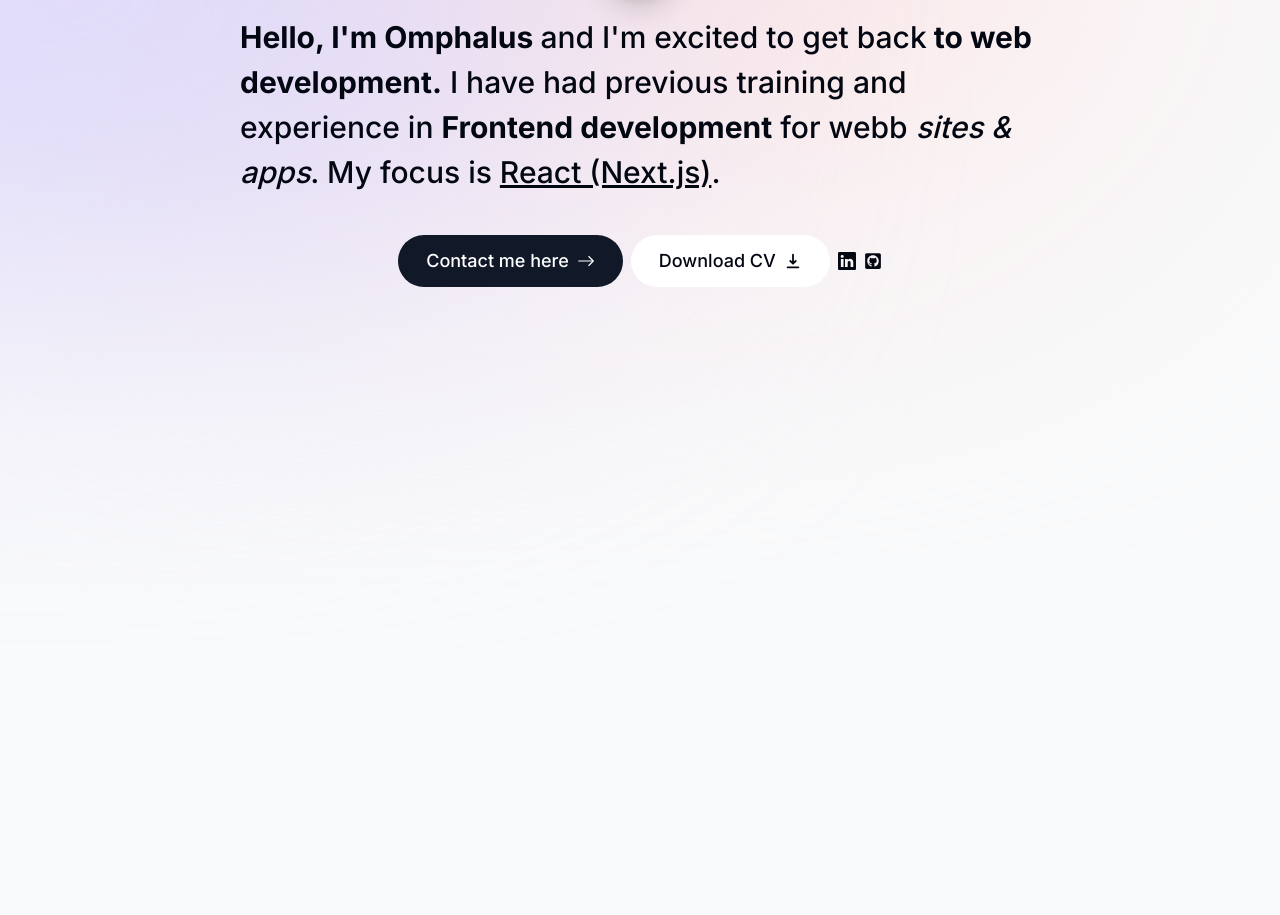
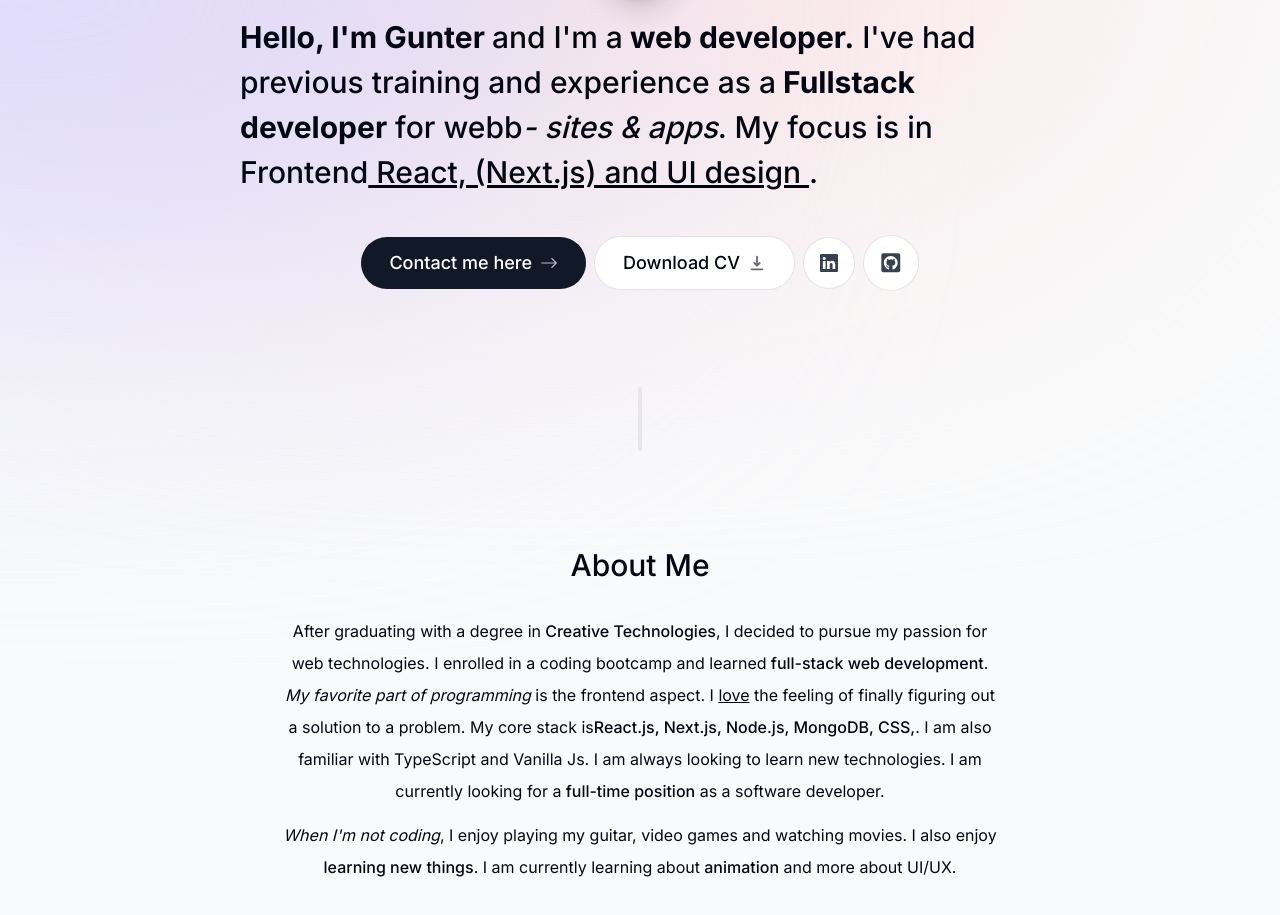
Before and after one commit to okdezines/Portfolio-website, a Next.js app: page / in a window 1280 px wide. Shown: the part 241-1156 px from the top of the page. Built offline with nearby package versions, Linux system fonts and the light colour scheme.

Commit message:
added about me page and styling 80%

```diff
--- a/app/page.tsx
+++ b/app/page.tsx
@@ -1,9 +1,13 @@
+import About from "@/components/about";
 import Intro from "@/components/Intro";
+import SectionDivider from "@/components/section-divider";
 
 export default function Home() {
   return (
     <main className="flex flex-col items-center px-4 ">
       <Intro />
+      <SectionDivider />
+      <About />
     </main>
   );
 }
--- a/components/Intro.tsx
+++ b/components/Intro.tsx
@@ -46,46 +46,58 @@ export default function Intro() {
           </motion.span>
         </div>
       </div>
-      <motion.p
+      <motion.h1
         className="mb-10 mt-4 px-4 text-2xl font-medium !leading-[1.5] sm:text-3xl"
         initial={{ opacity: 0, y: 100 }}
         animate={{ opacity: 1, y: 0 }}
       >
-        <span className="font-bold">Hello, I'm Omphalus </span> and I'm excited
-        to get back
-        <span className="font-bold"> to web development.</span> I have had
-        previous training and experience in{" "}
-        <span className="font-bold">Frontend development</span> for webb{" "}
-        <span className="italic">sites & apps</span>. My focus is{" "}
-        <span className="underline">React (Next.js)</span>.
-      </motion.p>
+        <span className="font-bold">Hello, I'm Gunter </span> and I'm a
+        <span className="font-bold"> web developer.</span> I've had previous
+        training and experience as a
+        <span className="font-bold"> Fullstack developer</span> for webb
+        <span className="italic">- sites & apps</span>. My focus is in Frontend
+        <span className="underline"> React, (Next.js) and UI design </span>.
+      </motion.h1>
       <div
         className="flex flex-col sm:flex-row items-center justify-center gap-2 px-4
       text-lg font-medium"
       >
         <Link
           href="#contact"
-          className="bg-gray-900 text-white px-7 py-3
-          flex items-center gap-2 rounded-full"
+          className=" group bg-gray-900 text-white px-7 py-3
+          flex items-center gap-2 rounded-full outline-none focus:scale-110 hover:scale-110
+           hover:bg-gray-950 active:scale-105 transition"
         >
-          Contact me here <BsArrowRight />
+          Contact me here{" "}
+          <BsArrowRight className="opacity-70 group-hover:translate-x-1 transition" />
         </Link>
         <a
-          href=""
-          className="bg-white px-7 py-3
-          flex items-center gap-2 rounded-full"
+          href="/CV.pdf"
+          download={true}
+          className="group bg-white px-7 py-3
+          flex items-center gap-2 rounded-full outline-none focus:scale-110 hover:scale-110
+          active:scale-105 transition cursor-pointer border border-black/10"
         >
-          Download CV <HiDownload />
+          Download CV
+          <HiDownload className="opacity-60 group-hover:translate-y-1 transition" />
         </a>
         <a
-          href="bg-white p-4 text-gray-700
-          flex items-center gap-2 rounded-full"
+          href="https://linkedin.com"
+          target="_blank"
+          className="bg-white p-4 text-gray-700
+          flex items-center gap-2 rounded-full focus:scale-[1.15] hover:scale-[1.15]
+          hover:text-gray-950
+          active:scale-[1.15] transition cursor-pointer border border-black/10"
         >
           <BsLinkedin />
         </a>
         <a
-          href="bg-white p-4 text-gray-700
-          flex items-center gap-2 text-[1.35rem] rounded-full"
+          href="https://github.com"
+          target="_blank"
+          className="bg-white p-4 text-gray-700
+          flex items-center gap-2 text-[1.35rem] rounded-full focus:scale-[1.15]
+          hover:scale-[1.15] hover:text-gray-950
+          active:scale-[1.15] transition cursor-pointer border border-black/10"
         >
           <FaGithubSquare />
         </a>
--- /dev/null
+++ b/components/about.tsx
@@ -0,0 +1,42 @@
+"use client";
+
+import { motion } from "framer-motion";
+import SectionHeading from "./section-heading";
+
+export default function About() {
+  return (
+    <motion.section
+      className="mb-28 max-w-[45rem] text-center leading-8 sm:mb-40 scroll-mt-28"
+      initial={{ opacity: 0, y: 100 }}
+      animate={{ opacity: 1, y: 0 }}
+      transition={{ delay: 0.175 }}
+      id="about"
+    >
+      <SectionHeading> About me</SectionHeading>
+      <p className="mb-3">
+        After graduating with a degree in
+        <span className="font-medium"> Creative Technologies</span>, I decided
+        to pursue my passion for web technologies. I enrolled in a coding
+        bootcamp and learned
+        <span className="font-medium"> full-stack web development</span>.
+        <span className="italic"> My favorite part of programming</span> is the
+        frontend aspect. I <span className="underline">love</span> the feeling
+        of finally figuring out a solution to a problem. My core stack is
+        <span className="font-medium">
+          React.js, Next.js, Node.js, MongoDB, CSS,
+        </span>
+        . I am also familiar with TypeScript and Vanilla Js. I am always looking
+        to learn new technologies. I am currently looking for a
+        <span className="font-medium"> full-time position</span> as a software
+        developer.
+      </p>
+      <p>
+        <span className="italic"> When I'm not coding</span>, I enjoy playing my
+        guitar, video games and watching movies. I also enjoy
+        <span className="font-medium"> learning new things</span>. I am
+        currently learning about
+        <span className="font-medium"> animation</span> and more about UI/UX.
+      </p>
+    </motion.section>
+  );
+}
--- /dev/null
+++ b/components/section-divider.tsx
@@ -0,0 +1,16 @@
+"use client";
+
+import React from "react";
+import { motion } from "framer-motion";
+
+export default function SectionDivider() {
+  return (
+    <motion.div
+      className="bg-gray-200 my-24 h-16 w-1 rounded-full hidden sm:block
+      dark:bg-opacity-20"
+      initial={{ opacity: 0, y: 100 }}
+      animate={{ opacity: 1, y: 0 }}
+      transition={{ delay: 0.125 }}
+    ></motion.div>
+  );
+}
--- /dev/null
+++ b/components/section-heading.tsx
@@ -0,0 +1,9 @@
+import React from "react";
+
+type sectionHeadingProps = {
+  children: React.ReactNode;
+};
+
+export default function SectionHeading({ children }: sectionHeadingProps) {
+  return <h2 className="text-3xl font-medium capitalize mb-8">{children}</h2>;
+}
--- a/next.config.mjs
+++ b/next.config.mjs
@@ -8,9 +8,9 @@ const nextConfig = {
       },
     ],
   },
-  experimental: {
-    serverActions: true,
-  },
+  // experimental: {
+  //   serverActions: true,
+  // },
 };
 
 export default nextConfig;
```
